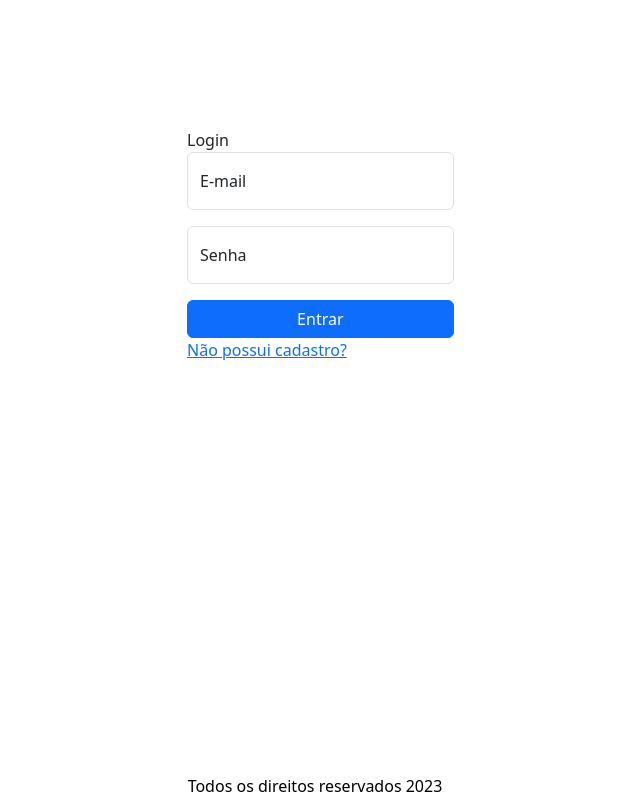
After one commit to carlosadnsm/weCare, a PHP site: page /login.html in a window 1280 px wide. The commit adds this page. Shown: the whole page, without its empty margins (325-965 px from the left). Run offline with PHP 8.4, Linux system fonts and the light colour scheme.

Commit message:
tela de login

```diff
--- /dev/null
+++ b/login.html
@@ -0,0 +1,36 @@
+<!DOCTYPE html>
+<html lang="pt-BR">
+    <head>
+        <meta charset="UTF-8">
+        <meta http-equiv="X-UA-Compatible" content="IE=edge">
+        <meta name="viewport" content="width=device-width, initial-scale=1.0">
+        <title>weCare</title>
+        <link rel="stylesheet" href="style.css">
+        <link rel="stylesheet" href="https://cdn.jsdelivr.net/npm/bootstrap@5.3.0/dist/css/bootstrap.min.css">
+        <script src="https://cdn.jsdelivr.net/npm/bootstrap@5.3.0/dist/js/bootstrap.min.js"></script>
+        <script src="script.mjs"></script>
+
+    </head>
+    <body>
+        <div class="login">
+            <form>
+                <fieldset">Login</fieldset>
+                <div class="form-floating mb-3 col-5">
+                    <input type="text" class="form-control" name="email" id="email" placeholder="">
+                    <label for="email">E-mail</label>
+                </div>
+                <div class="form-floating mb-3 col-5">
+                    <input type="password" class="form-control" name="password" id="password" placeholder="">
+                    <label for="password">Senha</label>
+                </div>
+                <button type="submit" id="login"  class="btn btn-primary col-5">Entrar</button>
+                <div class="form-floating mb-3 col-5">
+                    <a class="text-allign" href="cadastro.html">Não possui cadastro?</a>
+                </div>
+            </form>
+        </div>
+        <footer class="fixed-bottom">
+            Todos os direitos reservados 2023
+        </footer>
+    </body>
+</html>
--- a/style.css
+++ b/style.css
@@ -89,3 +89,8 @@ h2 {
 p{
     float: right
 }
+
+.login {
+    padding: 10%;
+    padding-left: 40%;
+}
```
